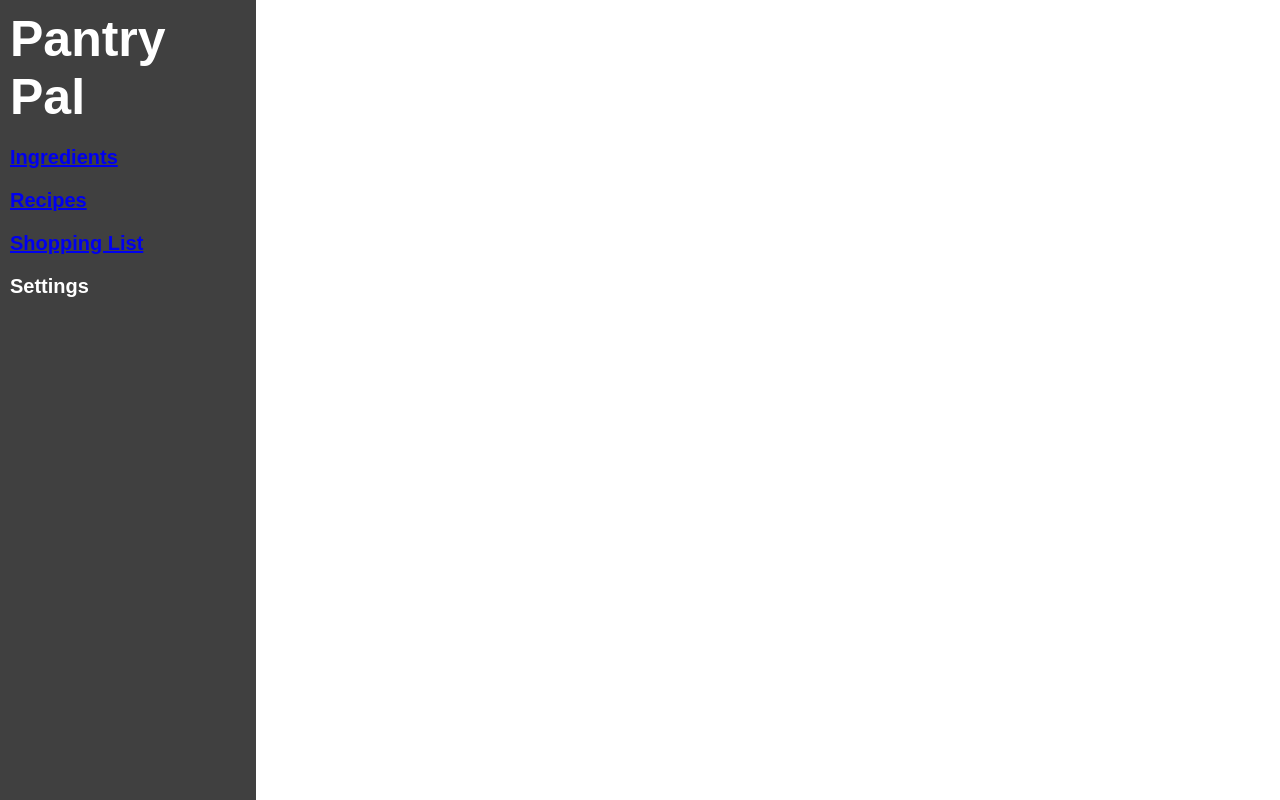
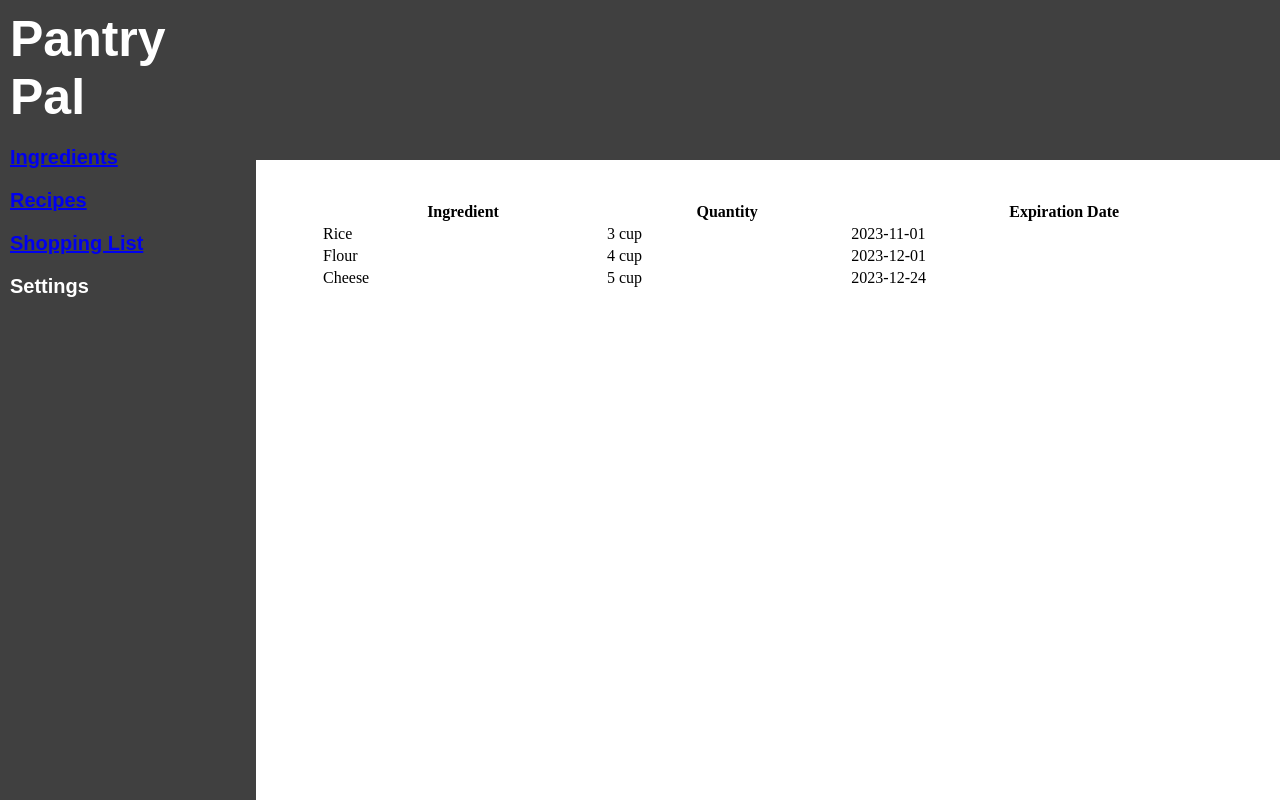
Before and after one commit to dpopp783/PantryPal, a Flask app: page /ingredients in a window 1280 px wide; the page is wider, and only the part inside the window is pictured. Run offline with Flask 3, Linux system fonts and the light colour scheme.

Commit message:
working on getting the inventory view running

```diff
--- a/src/app.py
+++ b/src/app.py
@@ -1,4 +1,7 @@
 from flask import *
+from inventory_tracker import InventoryTracker
+from inventory_entry import InventoryEntry, Ingredient
+from datetime import date
 
 app = Flask(__name__)
 
@@ -12,7 +15,15 @@ def dashboard():
 
 @app.route("/ingredients")
 def ingredients():
-    return render_template("ingredients.html")
+    test = InventoryTracker()
+
+    item1 = InventoryEntry(Ingredient("Rice", 1), 3, "cup", date(2023, 11, 1))
+    item2 = InventoryEntry(Ingredient("Flour", 2), 4, "cup", date(2023, 12, 1))
+    item3 = InventoryEntry(Ingredient("Cheese", 3), 5, "cup", date(2023, 12, 24))
+
+    test.inventory = [item1, item2, item3]
+
+    return render_template("ingredients.html", data = test.inventory)
 
 @app.route("/recipes")
 def recipes():
--- a/src/inventory_entry.py
+++ b/src/inventory_entry.py
@@ -1,6 +1,6 @@
 from dataclasses import dataclass
 from datetime import date
-from config import api_key
+# from config import api_key
 import requests
 
 
--- a/src/inventory_tracker.py
+++ b/src/inventory_tracker.py
@@ -6,5 +6,5 @@ class InventoryTracker:
     def __init__(self):
         self.inventory = []
 
-    def inventoryToString(self):
+    def __str__(self):
         return ",".join(map(lambda i: i.name, self.inventory))
--- a/src/static/style.css
+++ b/src/static/style.css
@@ -1,5 +1,15 @@
 body {
     margin: 0px;
+}
+
+.top-bar {
+    position: absolute;
+    top: 0;
+    left: 0;
+
+    background-color: #404040;
+    height: 20%;
+    width: 100%;
 }
 
 .menu {
@@ -31,3 +41,13 @@ body {
 
     font-size: 20;
 }
+
+.table-container {
+    position: relative;
+    top: 25%;
+    left: 25%;
+}
+
+.ingredients {
+    width: 75%;
+}
--- a/src/templates/ingredients.html
+++ b/src/templates/ingredients.html
@@ -5,6 +5,10 @@
 </head>
 
 <body>
+    <div class="top-bar">
+
+    </div>
+
     <div class="menu">
         <div class="menu-logo">
             Pantry <br>
@@ -23,8 +27,23 @@
             </div>
             <div class="menu-option">Settings</div>
         </div>
+    </div>
 
-
+    <div class="table-container">
+        <table class="ingredients">
+            <tr>
+                <th>Ingredient</th>
+                <th>Quantity</th>
+                <th>Expiration Date</th>
+            </tr>
+            {% for item in data %}
+            <tr>
+                <td> {{item.ingredient.name}} </td>
+                <td> {{item.quantity}} {{item.unit}} </td>
+                <td> {{item.expiration_date}} </td>
+            </tr>
+            {% endfor %}
+        </table>
     </div>
 </body>
 
```
